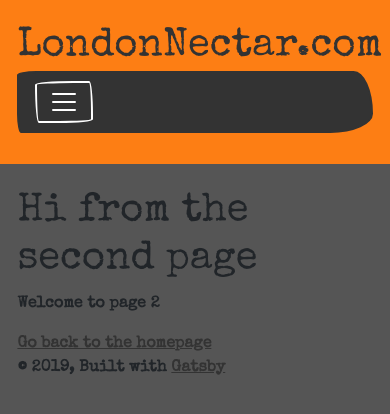
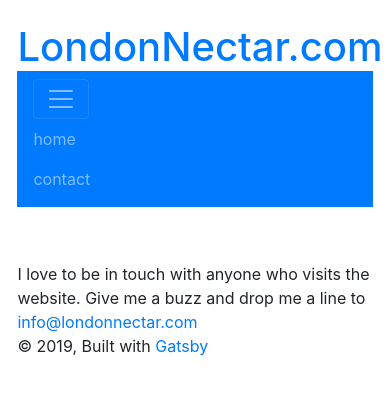
Before and after one commit to alfficcadenti/LondonNectar, a Gatsby site: page /contact in a window 390 px wide. Built offline with nearby package versions, Linux system fonts and the light colour scheme; Gatsby itself is replaced by a stand-in of ours; a web font is replaced by a local one.

Commit message:
fixed css bootstrap link
fixed navbar responsive and link to css

```diff
--- a/src/components/header.js
+++ b/src/components/header.js
@@ -2,6 +2,7 @@ import { Link } from "gatsby"
 import PropTypes from "prop-types"
 import React from "react"
 import 'popper.js'
+import '../../node_modules/bootstrap/dist/css/bootstrap.min.css';
 
 const Header = ({ siteTitle, siteDescription, menuLinks }) => (
   <header id='header'
@@ -31,7 +32,7 @@ const Header = ({ siteTitle, siteDescription, menuLinks }) => (
         <button class="navbar-toggler" type="button" data-toggle="collapse" data-target="#navbarNav">
           <span class="navbar-toggler-icon"></span>
         </button>
-        <div class="navbar-collapse collapse" id="navbarNav">
+        <div class="navbar-collapse collapse show" id="navbarNav" aria-expanded='false'>
           <ul style={{ display: 'flex', flex: 1, listStyle: 'none' }} className={'navbar-nav mr-auto'}>
             {menuLinks.map(link =>
               <li key={link.link} className={'nav-item'}>
--- a/src/components/layout.js
+++ b/src/components/layout.js
@@ -10,8 +10,7 @@ import PropTypes from "prop-types"
 import { StaticQuery, graphql } from "gatsby"
 
 import Header from "./header"
-import "./bootstrap.css";
-// import 'bootstrap/dist/css/bootstrap.css';
+
 
 
 const Layout = ({ children }) => (
--- a/src/pages/contact.js
+++ b/src/pages/contact.js
@@ -4,13 +4,13 @@ import { Link } from "gatsby"
 import Layout from "../components/layout"
 import SEO from "../components/seo"
 
-const SecondPage = () => (
+const ContactPage = () => (
   <Layout>
     <SEO title="Contact" />
-    <h1>Hi from the second page</h1>
-    <p>Welcome to page 2</p>
-    <Link to="/">Go back to the homepage</Link>
+    <div>{'I love to be in touch with anyone who visits the website. Give me a buzz and drop me a line to '}
+      <a href="mailto: {'info@londonnectar.com'}">{'info@londonnectar.com'}</a>
+    </div>
   </Layout>
 )
 
-export default SecondPage
+export default ContactPage
```
Also changed, not shown: package.json (+6 -3 lines), 2 other files.
